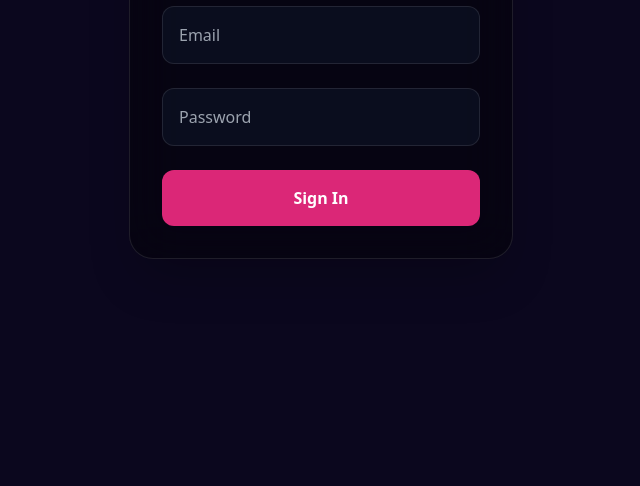
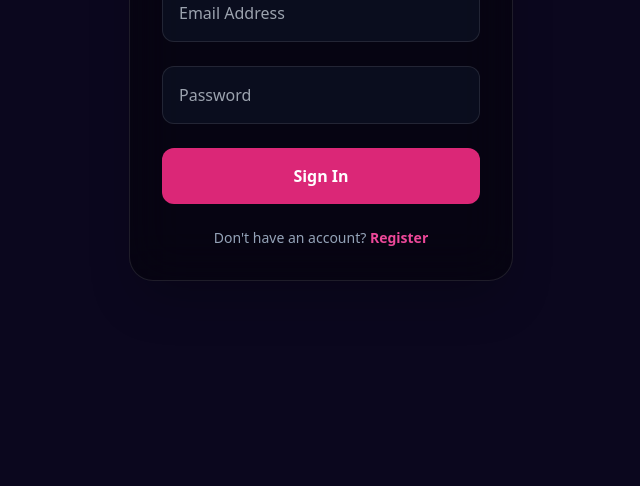
Before and after one commit to Gear-lee/Vn-Maker-project, a plain HTML site: page auth/auth.html in a window 1280 px wide. Shown: the part 314-800 px from the top of the page, without its empty margins (319-959 px from the left). Drawn offline with nearby package versions, Linux system fonts and the light colour scheme.

Commit message:
feat: complete auth page with register toggle

```diff
--- a/auth/auth.html
+++ b/auth/auth.html
@@ -3,27 +3,50 @@
 <head>
     <meta charset="UTF-8">
     <meta name="viewport" content="width=device-width, initial-scale=1.0">
-    <title>Sign In | Plotio</title>
+    <title>Auth | Plotio</title>
     <script src="https://cdn.tailwindcss.com"></script>
     <script src="https://cdn.jsdelivr.net/npm/@supabase/supabase-js@2"></script>
     <script src="../config.js"></script>
 </head>
 <body class="bg-[#0b071e] text-white flex items-center justify-center min-h-screen p-6">
+
     <div class="bg-black/40 backdrop-blur-xl border border-white/10 p-8 rounded-3xl w-full max-w-sm shadow-2xl space-y-6">
         <h2 id="title" class="text-3xl font-black text-center">Sign In</h2>
-        <input type="email" id="email" placeholder="Email" class="w-full bg-slate-900/50 border border-white/10 p-4 rounded-xl">
-        <input type="password" id="password" placeholder="Password" class="w-full bg-slate-900/50 border border-white/10 p-4 rounded-xl">
-        <button id="mainBtn" onclick="handleAuth()" class="w-full bg-pink-600 py-4 rounded-xl font-bold">Sign In</button>
+
+        <input type="email" id="email" placeholder="Email Address" class="w-full bg-slate-900/50 border border-white/10 p-4 rounded-xl focus:border-pink-500 outline-none">
+        <input type="password" id="password" placeholder="Password" class="w-full bg-slate-900/50 border border-white/10 p-4 rounded-xl focus:border-pink-500 outline-none">
+
+        <button id="mainBtn" onclick="handleAuth()" class="w-full bg-pink-600 hover:bg-pink-500 py-4 rounded-xl font-bold transition-all">
+            Sign In
+        </button>
+
+        <p class="text-sm text-center text-slate-400">
+            <span id="toggleText">Don't have an account?</span>
+            <button onclick="toggleMode()" class="text-pink-500 font-bold hover:underline">Register</button>
+        </p>
     </div>
+
     <script>
         const supabase = supabase.createClient(window.SUPABASE_CONFIG.URL, window.SUPABASE_CONFIG.ANON_KEY);
         let isLogin = true;
+
+        function toggleMode() {
+            isLogin = !isLogin;
+            document.getElementById('title').innerText = isLogin ? "Sign In" : "Register";
+            document.getElementById('mainBtn').innerText = isLogin ? "Sign In" : "Register";
+            document.getElementById('toggleText').innerText = isLogin ? "Don't have an account?" : "Already have an account?";
+        }
+
         async function handleAuth() {
             const email = document.getElementById('email').value;
             const password = document.getElementById('password').value;
-            if(isLogin) {
+
+            if (isLogin) {
                 const { error } = await supabase.auth.signInWithPassword({ email, password });
-                if(error) alert(error.message); else window.location.href = '../ui/dashboard.html';
+                if (error) alert(error.message); else window.location.href = '../ui/dashboard.html';
+            } else {
+                const { error } = await supabase.auth.signUp({ email, password });
+                if (error) alert(error.message); else alert("Check your email for confirmation!");
             }
         }
     </script>
```
